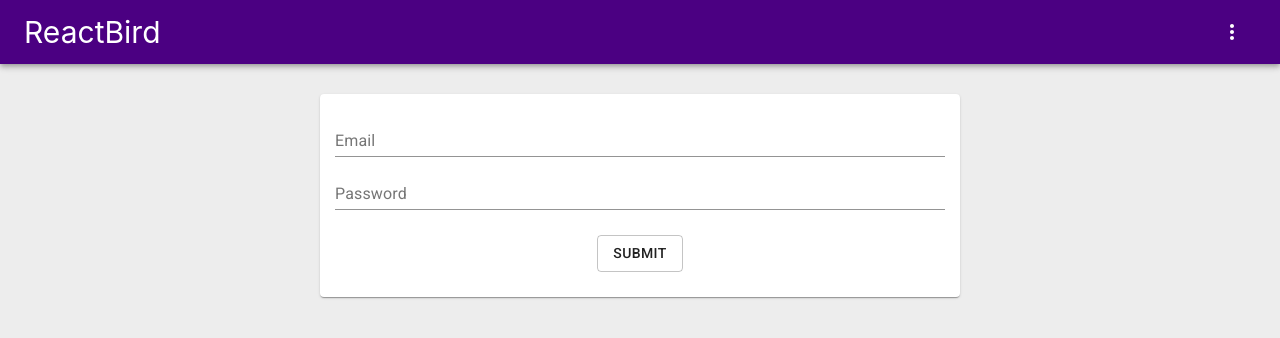
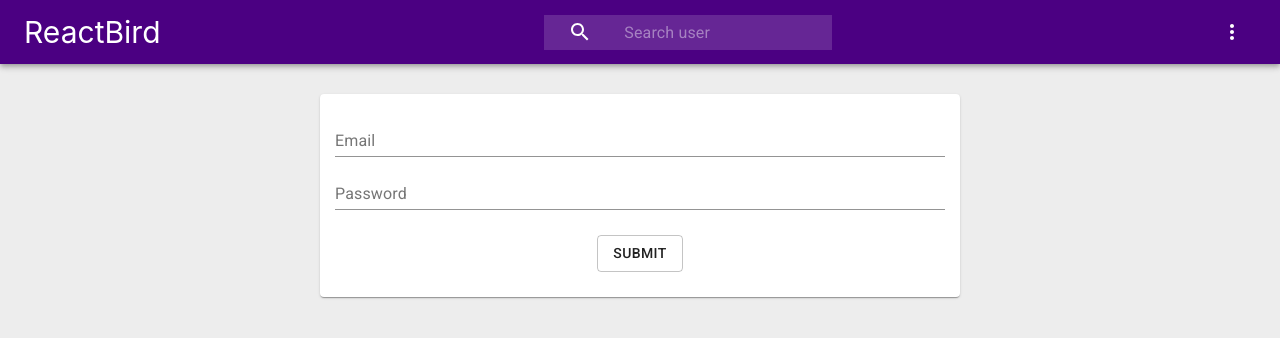
Before and after one commit to ChrisSHDev/ReactBird, a React (Create React App) app in the folder front-end/: page / in a window 1280 px wide. Shown: the top 338 px of the page. Built offline with nearby package versions, Linux system fonts and the light colour scheme.

Commit message:
fixed following status on the button and implemented switch button

```diff
--- a/front-end/src/App.js
+++ b/front-end/src/App.js
@@ -12,6 +12,8 @@ import Register from './components/Auth/Register';
 import Login from './components/Auth/Login';
 import Profile from './components/Profile/Profile';
 import NotFound from './components/NotFound';
+import Search from './components/Search/NotFound';
+
 
 import setAuthHeader from './utils/setAuthHeader';
 import { logoutUser, getCurrentUser } from './actions/authActions';
@@ -42,6 +44,7 @@ class App extends Component {
                                 <Route path="/login" component={Login} />
                                 <Route path="/register" component={Register} />
                                 <Route path="/profile/:userId" component={Profile} />
+                                <Route path="/search" component={Search} />
                                 <Route component={NotFound} />
                             </Switch>
                         </Main>
--- a/front-end/src/actions/postActions.js
+++ b/front-end/src/actions/postActions.js
@@ -25,6 +25,15 @@ export const getPosts = () => dispatch => {
         .catch(err => console.log(err))
 }
 
+export const getPostsByFollowingUsers = () => dispatch => {
+    axios.get('http://localhost:5000/api/posts/following')
+    .then(res => dispatch({
+        type: GET_POSTS,
+        payload: res.data
+    }))
+    .catch(err => console.log(err))
+}
+
 export const loadPosts = () => {
     return {
         type: LOADING_POSTS
--- a/front-end/src/actions/profileActions.js
+++ b/front-end/src/actions/profileActions.js
@@ -44,7 +44,7 @@ export const followUser = (userId) => dispatch => {
     axios.post('http://localhost:5000/api/users/follow', { userId } )
         .then(res => dispatch({
             type: FOLLOW,
-            payload: res.data
+            payload: res.data.userId
         }))
         .catch(err => console.log(err))
 }
@@ -53,9 +53,17 @@ export const unfollowUser = (userId) => dispatch => {
     axios.post('http://localhost:5000/api/users/unfollow', { userId } )
         .then(res => dispatch({
             type: UNFOLLOW,
-            payload: res.data
+            payload: res.data.userId
         }))
         .catch(err => console.log(err))
+}
+
+export const searchUser = (searchData, history) => dispatch => {
+    axios.post('http://localhost:5000/api/users/search', searchData)
+    .then(res => {
+        history.push(`/profile/${res.data.userId}`)
+    })
+    .catch(err => history.push('/search'))
 }
 
 export const loadProfile = () => {
--- a/front-end/src/components/Layout/Header.js
+++ b/front-end/src/components/Layout/Header.js
@@ -13,6 +13,7 @@ import { withStyles } from '@material-ui/core/styles';
 import { connect } from 'react-redux';
 
 import { logoutUser } from '../../actions/authActions';
+import SearchForm from '../Search/SearchForm';
 
 const styles = {
     root: {
@@ -45,7 +46,7 @@ class Header extends Component {
 		this.props.logoutUser()
 	}
     render() {
-        const { classes, isAuthenticated } = this.props;
+        const { classes, isAuthenticated, user } = this.props;
         const { anchorEl } = this.state;
         const open = Boolean(anchorEl);
 
@@ -107,7 +108,10 @@ class Header extends Component {
                     anchorEl= { anchorEl }
                     onClose={this.handleClose}
                 >
-                    <MenuItem onClick={ this.handleClose}>Profile</MenuItem>
+                    <MenuItem onClick={ this.handleClose}>
+                        <Link to={`/profile/${user._id}`}>Profile</Link>
+                        </MenuItem>
+
                     <MenuItem>
                         <Link to='/' onClick={this.handleLogout}>Logout</Link>
                     </MenuItem>
@@ -119,6 +123,7 @@ class Header extends Component {
                 <AppBar position="static" style={{ backgroundColor: '#4b0082' }}>
                     <Toolbar className={classes.space}>
                         <Link to="/" className={classes.logo}>ReactBird</Link>
+                        <SearchForm />
                         { isAuthenticated ? authLinks : guestLinks }
                     </Toolbar>
                 </AppBar>
--- a/front-end/src/components/NotFound.js
+++ b/front-end/src/components/NotFound.js
@@ -1,8 +1,11 @@
 import React from 'react';
+import { Link } from 'react-router-dom';
 
 const NotFound = () => (
-    <div>
-        Error 404, page not found !!
+    <div style={{textAlign:'center'}}>
+        <h2>404</h2>
+        <h3>Page Not Found</h3>
+        <Link to="/">Go Home</Link>
     </div>
 )
 
--- a/front-end/src/components/Posts/ListPost.js
+++ b/front-end/src/components/Posts/ListPost.js
@@ -2,20 +2,45 @@ import React, { Component } from 'react';
 import AddPost from './AddPost';
 import Post from './Post';
 import { connect } from 'react-redux';
-import { getPosts } from '../../actions/postActions';
+import { getPosts, getPostsByFollowingUsers } from '../../actions/postActions';
 import LoadingPosts from './LoadingPost';
+import Switch from '@material-ui/core/Switch';
+import FormControlLabel from '@material-ui/core/FormControlLabel';
+
 
 class ListPost extends Component{
+    state = {
+
+    }
     componentDidMount(){
         this.props.getPosts()
     }
+
+    handleChange = (event) => {
+        this.setState({
+            allPosts: event.target.checked
+        })
+    }
+
+    componentDidUpdate(prevProps, prevState) {
+        if(prevState.allPosts !== this.state.allPosts) {
+            this.state.allPosts ? this.props.getPosts() : this.props.getPostsByFollowingUsers()
+        }
+    }
+
     render() {
         const { list, loading } = this.props;
-
+        const { allPosts } = this.state;
         const items = list && list.map(el => <Post key={el._id} post={el} />)
         return(
             <div>
                 <AddPost />
+                <FormControlLabel
+                control={
+                    <Switch checked={allPosts} onChange={this.handleChange} />
+                }
+                label={allPosts ? 'All Posts' : 'From following users '}
+                />
                 { loading ? <LoadingPosts /> :  items}
             </div>
         )
@@ -29,4 +54,4 @@ const mapStateToProps = (state) => (
     loading: state.post.loading
 })
 
-export default connect(mapStateToProps, {getPosts} )(ListPost);
+export default connect(mapStateToProps, {getPosts, getPostsByFollowingUsers} )(ListPost);
--- /dev/null
+++ b/front-end/src/components/Search/NotFound.js
@@ -0,0 +1,11 @@
+import React from 'react';
+import { withStyles } from '@material-ui/core/styles';
+
+
+const NotFound = () => (
+    <h2 style={{ textAlign: 'center'}}>
+        User not found
+    </h2>
+)
+
+export default NotFound;
--- /dev/null
+++ b/front-end/src/components/Search/SearchForm.js
@@ -0,0 +1,83 @@
+import React, { Component } from 'react';
+import { withStyles } from '@material-ui/core/styles';
+import InputBase from '@material-ui/core/InputBase';
+import SearchIcon from '@material-ui/icons/Search';
+import { fade } from '@material-ui/core/styles/colorManipulator';
+import { connect } from 'react-redux';
+import { withRouter } from 'react-router-dom';
+import { searchUser } from '../../actions/profileActions';
+
+
+const styles = (theme) => ({
+    search: {
+        position: 'relative',
+        borderRadius: theme.borderRadius,
+        backgroundColor: fade(theme.palette.common.white, 0.15),
+        '&:hover' : {
+            backgroundColor: fade(theme.palette.common.white, 0.25)
+        },
+        marginRight: theme.spacing.unit * 2,
+        marginLeft: 0,
+        width: '100%',
+        [theme.breakpoints.up('sm')]: {
+            marginLeft: theme.spacing.unit *3,
+            width: 'auto'
+        }
+    },
+    searchIcon: {
+        width: theme.spacing.unit * 9,
+        height: '100%',
+        position: 'absolute',
+        display: 'flex',
+        alignItems: 'center',
+        justifyContent: 'center'
+    },
+    inputRoot: {
+        color: 'inherit',
+        width: '100%'
+    },
+    inputInput : {
+        paddingTop: theme.spacing.unit,
+        paddingRight: theme.spacing.unit,
+        paddingBottom: theme.spacing.unit,
+        paddingLeft: theme.spacing.unit * 10,
+        transition: theme.transitions.create('width'),
+        width: '100%',
+        [theme.breakpoints.up('md')]: {
+            width : 200
+        }
+    }
+})
+class SearchForm extends Component {
+
+    handleSubmit = (e) => {
+        const searchData = {
+            text: e.target.value
+        }
+
+        if(e.key === 'Enter') {
+            this.props.searchUser(searchData, this.props.history)
+        }
+    }
+
+    render() {
+        const { classes } = this.props;
+        return(
+            <div className = {classes.search}>
+                <div className={classes.searchIcon}>
+                    <SearchIcon />
+                </div>
+            <InputBase
+                placeholder = "Search user"
+                classes = {{
+                    root: classes.inputRoot,
+                    input: classes.inputInput
+                }}
+                onKeyPress = {this.handleSubmit}
+            />
+            </div>
+        )
+    }
+}
+
+export default connect(null, { searchUser })(withRouter(withStyles(styles)(SearchForm)));
```
Also changed, not shown: 2 other files (tests, documents, lock files or other folders).
